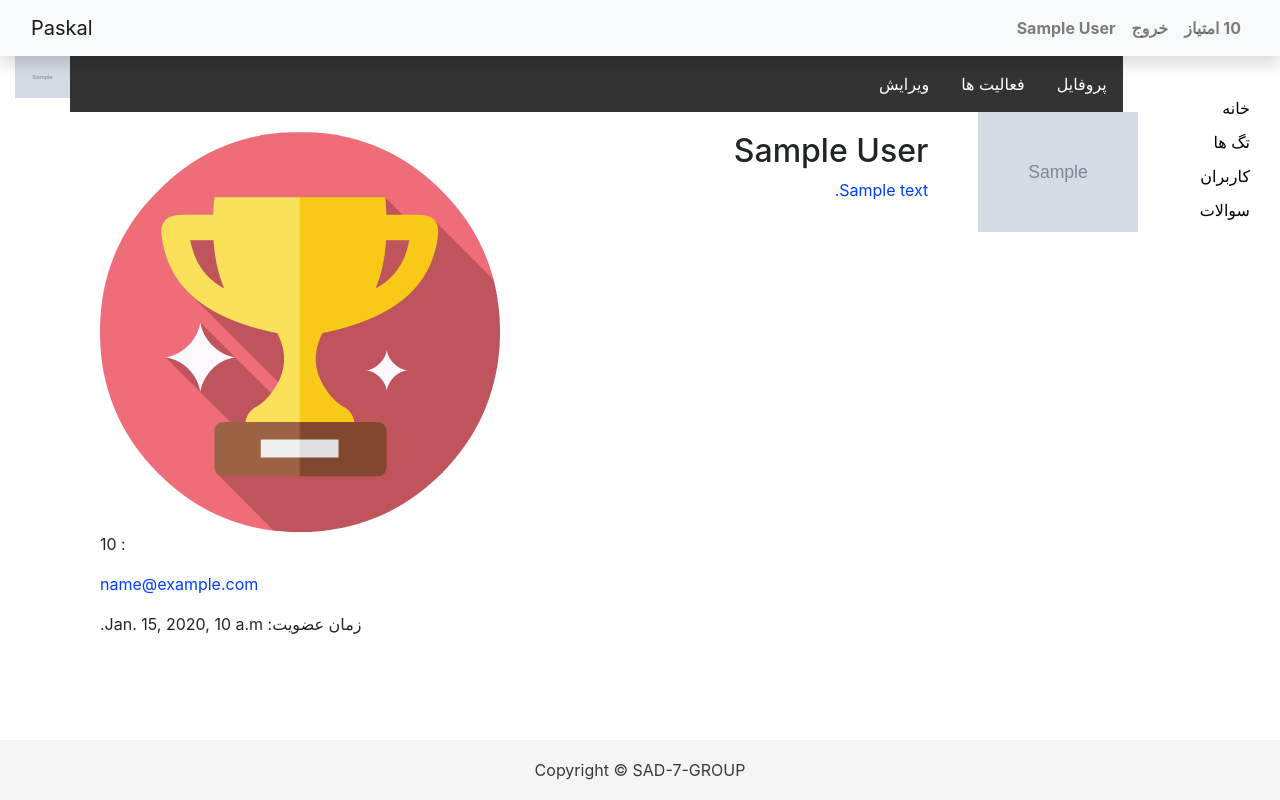
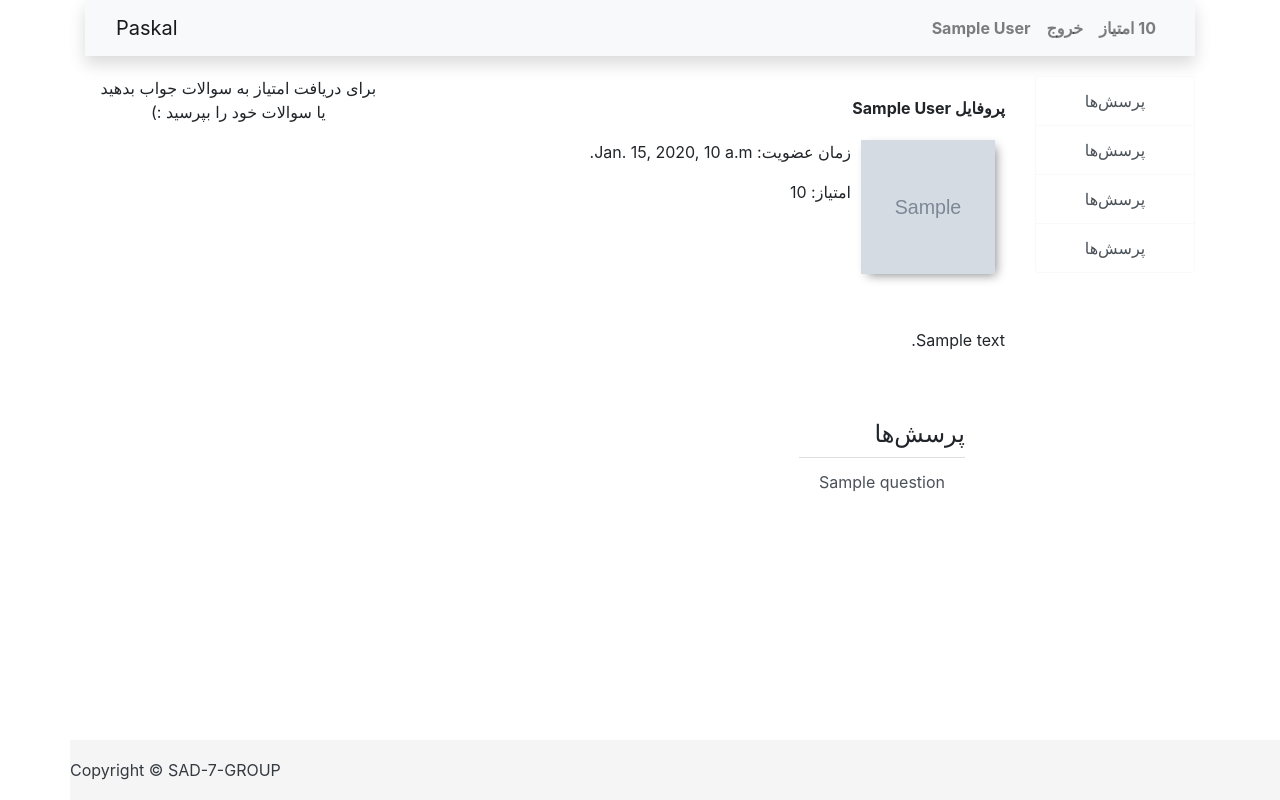
Before and after one commit to therealak12/Paskal, a Django app: page /users/1 in a window 1280 px wide. Run offline with Django 3.2, Linux system fonts and the light colour scheme; tables that the repository leaves empty hold one stand-in row (values such as "Sample post"); grey boxes marked "Sample" are stand-in pictures; parts of the project's set-up code (start-up, migrations or seed data) failed here and were passed over; some libraries are stand-ins or nearby versions.

Commit message:
Fix base and user profile views

```diff
--- a/paskal/static/base.css
+++ b/paskal/static/base.css
@@ -6,9 +6,13 @@
   text-align: right;
 }
 
+.center_text {
+  text-align: center;
+}
+
 .content_right {
   width: 670px;
-  margin-right: 20px;
+  /* margin-right: 20px; */
   float: right;
 }
 
@@ -28,24 +32,3 @@
 .inner_row_1 {
   margin: 5px;
 }
-
-.mian-content{
-  display: grid;
-  grid-template-columns: 8fr 1fr;
-}
-
-
-.rightbox{
-  margin-top: 30px;
-  margin-right: 30px;
-}
-.rightbox ul{
-  list-style-type:none;
-}
-.rightbox li{
-  padding-top: 10px;
-  text-align: right;
-}
-.rightbox a{
-  color: black;
-}
--- a/paskal/static/user/profile.css
+++ b/paskal/static/user/profile.css
@@ -1,28 +1,20 @@
-.user-profile-info{
-    direction: rtl;
-    display: grid;
-    grid-template-columns: 1fr 3fr 2fr;
-    padding-right: 0px;
-    padding-left: 50px;
+.user_name {
+  width: 400px;
+  float: right;
 }
-.user-p-image{
-    align-items: center;
-    float: right;
-    width: 100%;
-    height: same-as-width;
+
+.user_image {
+  box-shadow: 4px 4px 10px -3px #888888;
+  width: 134px;
+  height: 134px;
+  background-color: white;
+  float: right;
+  margin-left: 10px;
+  margin-right: 10px;
+  margin-bottom: 10px;
 }
-.name-and-bio{
-    padding-top: 20px;
-    padding-right: 50px;
+
+.info_wrapper {
+  text-align: right;
+  direction: rtl;
 }
-.name-and-bio h2{
-    text-align: right;
-}
-.name-and-bio p{
-    text-align: right;
-    color: #003eff;
-}
-.score{
-    padding-top: 20px;
-    padding-left: 50px;
-}
--- a/paskal/templates/base.html
+++ b/paskal/templates/base.html
@@ -23,6 +23,7 @@
 </head>
 
 <body>
+    <div class="container">
         <nav class="navbar navbar-expand-lg navbar-light bg-light shadow" id="mainNav">
             <div class="container-fluid">
                 <a class="navbar-brand" href="#">Paskal</a>
@@ -49,26 +50,29 @@
                 </ul>
             </div>
         </nav>
-    <div class="mian-content">
-        <div class="content-block">
+        <div class="row">
+            <div class="col col-lg-10 col-md-8 col-sm-8">
                 {% block content %}
                 {% endblock content %}
             </div>
-        <div class="rightbox">
-        <nav>
-            <ul>
-                <li><a href="{% url 'action:question-list' %}">خانه</a></li>
-                <li><a href="{% url 'action:question-list' %}">تگ ها</a></li>
-                <li><a href="{% url 'action:question-list' %}">کاربران</a></li>
-                <li><a href="{% url 'action:question-list' %}">سوالات</a></li>
-            </ul>
-        </nav>
+            <div class="col col-lg-2 col-md-4 col-sm-4 main_row content_right">
+                <div class="center_text">
+                    <a class="list-group-item list-group-item-action border-light"
+                        href="{% url 'action:question-list' %}">پرسش‌ها</a>
+                    <a class="list-group-item list-group-item-action border-light"
+                        href="{% url 'action:question-list' %}">پرسش‌ها</a>
+                    <a class="list-group-item list-group-item-action border-light"
+                        href="{% url 'action:question-list' %}">پرسش‌ها</a>
+                    <a class="list-group-item list-group-item-action border-light"
+                        href="{% url 'action:question-list' %}">پرسش‌ها</a>
                 </div>
             </div>
-    <footer class="footer"
+        </div>
+        <footer class="footer row"
             style="width: 100%; position: fixed; bottom: 0; line-height: 60px; height:60px; background-color: #f5f5f5;">
             <p class="m-0 text-dark text-center ">Copyright &copy; SAD-7-GROUP</p>
         </footer>
+    </div>
 </body>
 
 </html>
--- a/paskal/templates/user/profile.html
+++ b/paskal/templates/user/profile.html
@@ -1,18 +1,44 @@
-{% extends 'user/user-base.html' %}
+{% extends 'base.html' %}
 {% load static %}
 {% load jalali_tags %}
-{% block user-info %}
+{% block content %}
 <link rel="stylesheet" type="text/css" href={% static 'user/profile.css' %}>
-    <div class="user-profile-info">
-        <img class="user-p-image" src="{{ user.avatar.url }}" alt="user_profile_image">
-        <div class="name-and-bio">
-            <h2>{{ user.name }}</h2>
-            <p>{{ user.bio }}</p>
+<div class="container">
+    <div class="row main_row main_container">
+        <div class="col col-8">
+            <div class="row main_row">
+                <strong>
+                    پروفایل {{ user.name }}
+                </strong>
+            </div>
+            <div class="row main_row">
+                <img class="user_image" src="{{ user.avatar.url }}" alt="user_profile_image">
+                <div class="info_wrapper">
+                    <p>زمان عضویت: {{ user.date_joined|to_jalali:'%d %B %y' }}</p>
+                    <p>امتیاز: {{ user.score }}</p>
+                </div>
+            </div>
+            <br>
+            <div class="row main_row">
+                {% if user.bio %}
+                {{user.bio}}
+                {% endif %}
+            </div>
+            <br><br>
+            <div class="row main_row">
+                <ul class="list-group list-group-flush">
+                    <h4 class="rtl_text">پرسش‌ها</h4>
+                    {% for question in user.question_set.all %}
+                    <a class="rtl_text list-group-item list-group-item-action"
+                        href="{% url 'action:question-detail' pk=question.id %}">{{ question.title }}</a>
+                    {% endfor %}
+                </ul>
+            </div>
         </div>
-        <div class="score">
-            <p><img src="static/media/static/images/score-icon.png"> : {{ user.score }}</p>
-            <p style="color: #003eff">{{ user.email }}</p>
-            <p>زمان عضویت: {{ user.date_joined|to_jalali:'%d %B %y' }}</p>
+        <div class="col col-4 sidebar">
+            برای دریافت امتیاز به سوالات جواب بدهید<br>
+            یا سوالات خود را بپرسید :)
         </div>
     </div>
+</div>
 {% endblock %}
--- a/paskal/templates/user/user-base.html
+++ /dev/null
@@ -1,34 +0,0 @@
-{% extends 'base.html' %}
-{% load static %}
-{% load jalali_tags %}
-{% block content %}
-<link rel="stylesheet" type="text/css" href={% static 'user/user-base.css' %}>
-
-<div class="container">
-    <div class="user-header">
-        <nav class="user-prof-links">
-            <ul>
-                <li>
-                    <a href="{% url 'user:profile' id=user.id %}" class="user-profile">
-                        پروفایل
-                    </a>
-                </li>
-                <li>
-                    <a href="{% url 'user:activity' id=user.id %}" class="user-profile">
-                        فعالیت ها
-                    </a>
-                </li>
-                <li>
-                    <a href="{% url 'user:edit'%}" class="user-profile">
-                       ویرایش
-                    </a>
-                </li>
-            </ul>
-        </nav>
-        <img class="user_image" src="{{ user.avatar.url }}" alt="user_profile_image">
-    </div>
-</div>
-    {% block user-info %}
-    {% endblock user-info %}
-
-{% endblock %}
```
Lines whose indentation alone changed are shown as unchanged.
